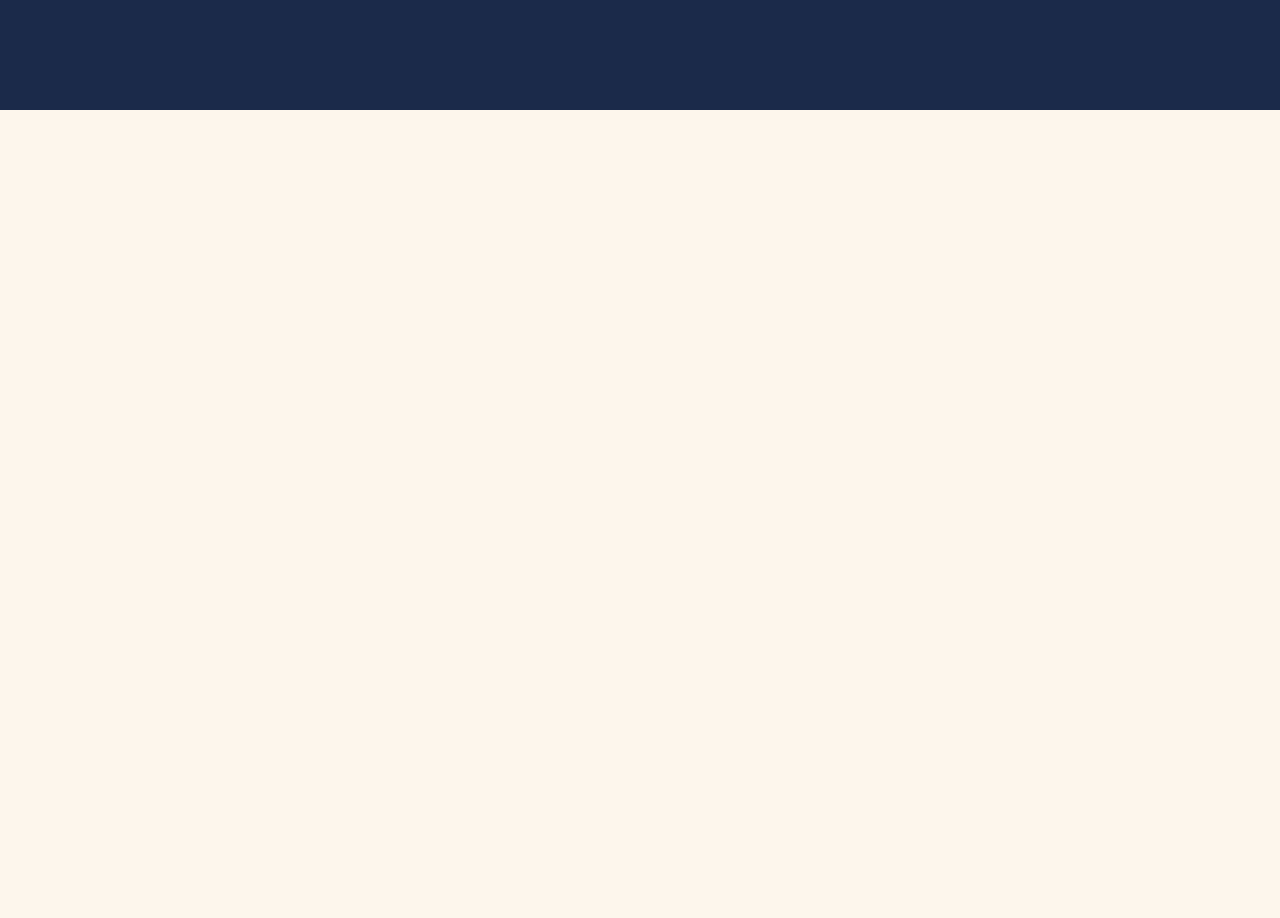
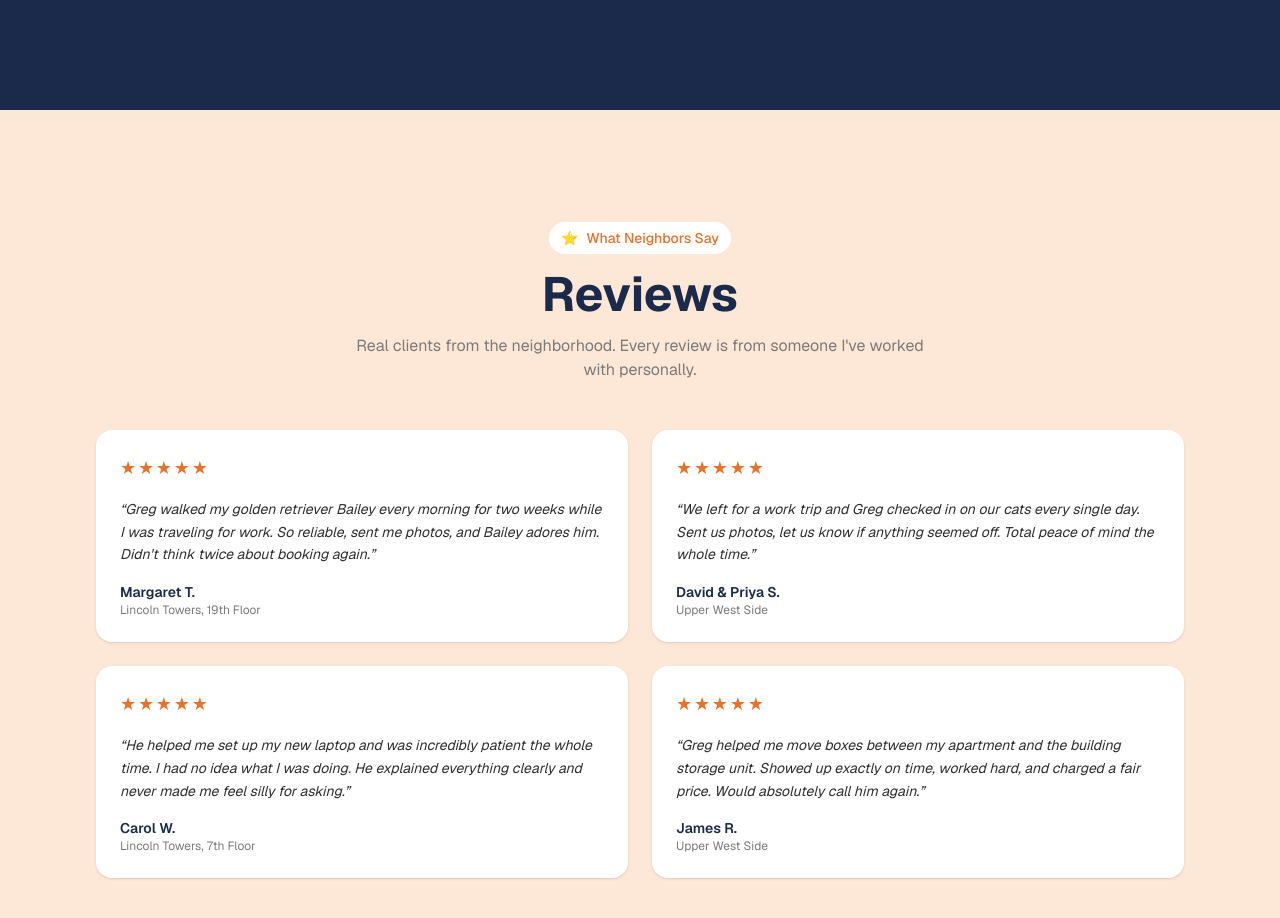
Before and after one commit to gregm24/paws-and-purrs, a Next.js app: page / in a window 1280 px wide. Shown: the part 3460-4378 px from the top of the page. Before the commit the page ends 3570 px from the top, so only its background shows below. Built offline with nearby package versions, Linux system fonts and the light colour scheme.

Commit message:
feat: add reviews section with neighbor testimonials

```diff
--- /dev/null
+++ b/app/components/ReviewCard.tsx
@@ -0,0 +1,28 @@
+interface ReviewCardProps {
+  name: string;
+  location: string;
+  quote: string;
+  stars: number;
+}
+
+export default function ReviewCard({
+  name,
+  location,
+  quote,
+  stars,
+}: ReviewCardProps) {
+  return (
+    <div className="bg-white rounded-2xl p-6 shadow-sm flex flex-col gap-4">
+      <div className="text-orange text-lg tracking-widest">
+        {"★".repeat(stars)}
+      </div>
+      <p className="text-charcoal leading-relaxed text-sm italic">
+        &ldquo;{quote}&rdquo;
+      </p>
+      <div>
+        <p className="text-navy font-semibold text-sm">{name}</p>
+        <p className="text-muted text-xs">{location}</p>
+      </div>
+    </div>
+  );
+}
--- /dev/null
+++ b/app/components/Reviews.tsx
@@ -0,0 +1,60 @@
+import ReviewCard from "./ReviewCard";
+
+const REVIEWS = [
+  {
+    name: "Margaret T.",
+    location: "Lincoln Towers, 19th Floor",
+    quote:
+      "Greg walked my golden retriever Bailey every morning for two weeks while I was traveling for work. So reliable, sent me photos, and Bailey adores him. Didn't think twice about booking again.",
+    stars: 5,
+  },
+  {
+    name: "David & Priya S.",
+    location: "Upper West Side",
+    quote:
+      "We left for a work trip and Greg checked in on our cats every single day. Sent us photos, let us know if anything seemed off. Total peace of mind the whole time.",
+    stars: 5,
+  },
+  {
+    name: "Carol W.",
+    location: "Lincoln Towers, 7th Floor",
+    quote:
+      "He helped me set up my new laptop and was incredibly patient the whole time. I had no idea what I was doing. He explained everything clearly and never made me feel silly for asking.",
+    stars: 5,
+  },
+  {
+    name: "James R.",
+    location: "Upper West Side",
+    quote:
+      "Greg helped me move boxes between my apartment and the building storage unit. Showed up exactly on time, worked hard, and charged a fair price. Would absolutely call him again.",
+    stars: 5,
+  },
+];
+
+export default function Reviews() {
+  return (
+    <section id="reviews" className="bg-orange-pale py-20 lg:py-28">
+      <div className="max-w-6xl mx-auto px-4 sm:px-6 lg:px-8">
+        <div className="text-center mb-12">
+          <div className="inline-flex items-center gap-2 bg-white text-orange text-sm font-medium px-3 py-1.5 rounded-full mb-4">
+            <span>⭐</span>
+            <span>What Neighbors Say</span>
+          </div>
+          <h2 className="text-4xl sm:text-5xl font-bold text-navy mb-4">
+            Reviews
+          </h2>
+          <p className="text-muted max-w-xl mx-auto">
+            Real clients from the neighborhood. Every review is from someone
+            I&apos;ve worked with personally.
+          </p>
+        </div>
+
+        <div className="grid grid-cols-1 sm:grid-cols-2 gap-6">
+          {REVIEWS.map((r) => (
+            <ReviewCard key={r.name} {...r} />
+          ))}
+        </div>
+      </div>
+    </section>
+  );
+}
--- a/app/page.tsx
+++ b/app/page.tsx
@@ -3,6 +3,7 @@ import Hero from "./components/Hero";
 import About from "./components/About";
 import Services from "./components/Services";
 import Booking from "./components/Booking";
+import Reviews from "./components/Reviews";
 
 export default function Home() {
   return (
@@ -13,6 +14,7 @@ export default function Home() {
         <About />
         <Services />
         <Booking />
+        <Reviews />
       </main>
     </>
   );
```
